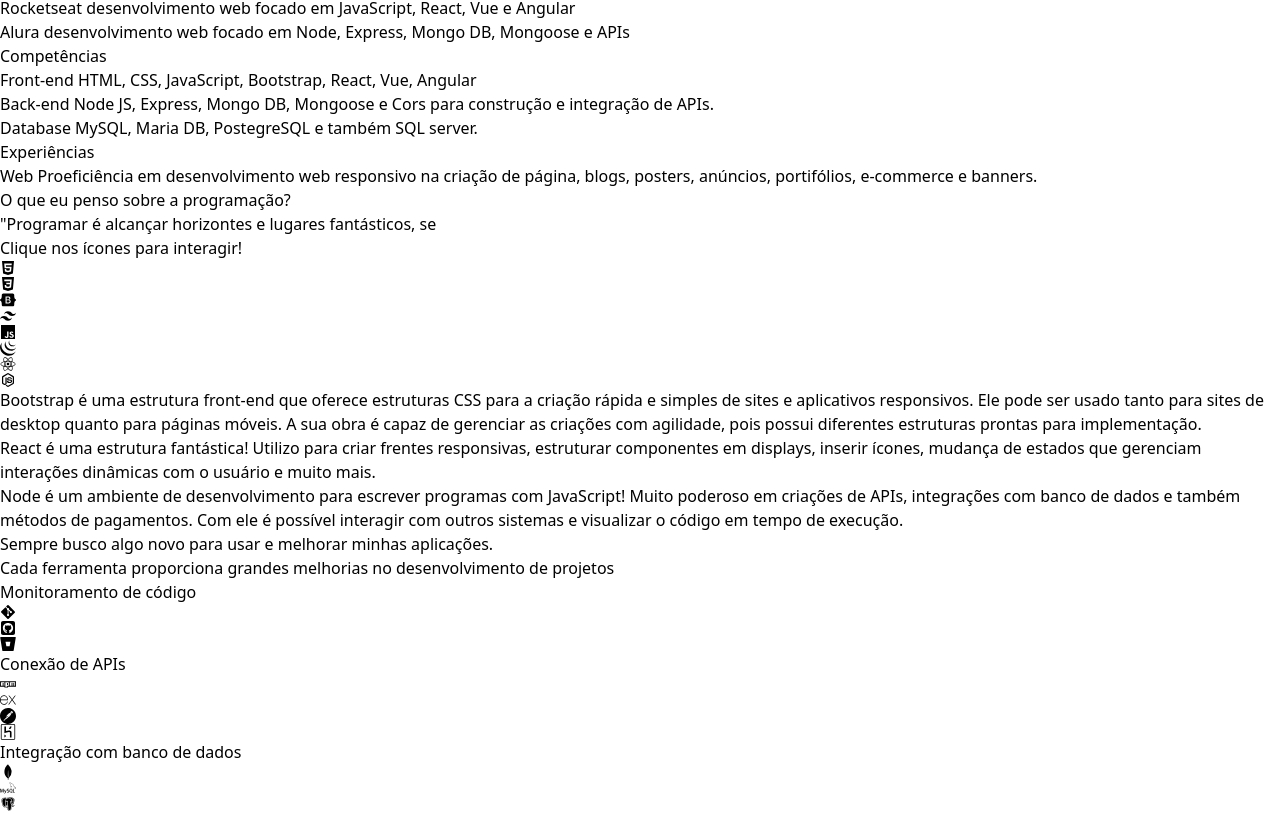
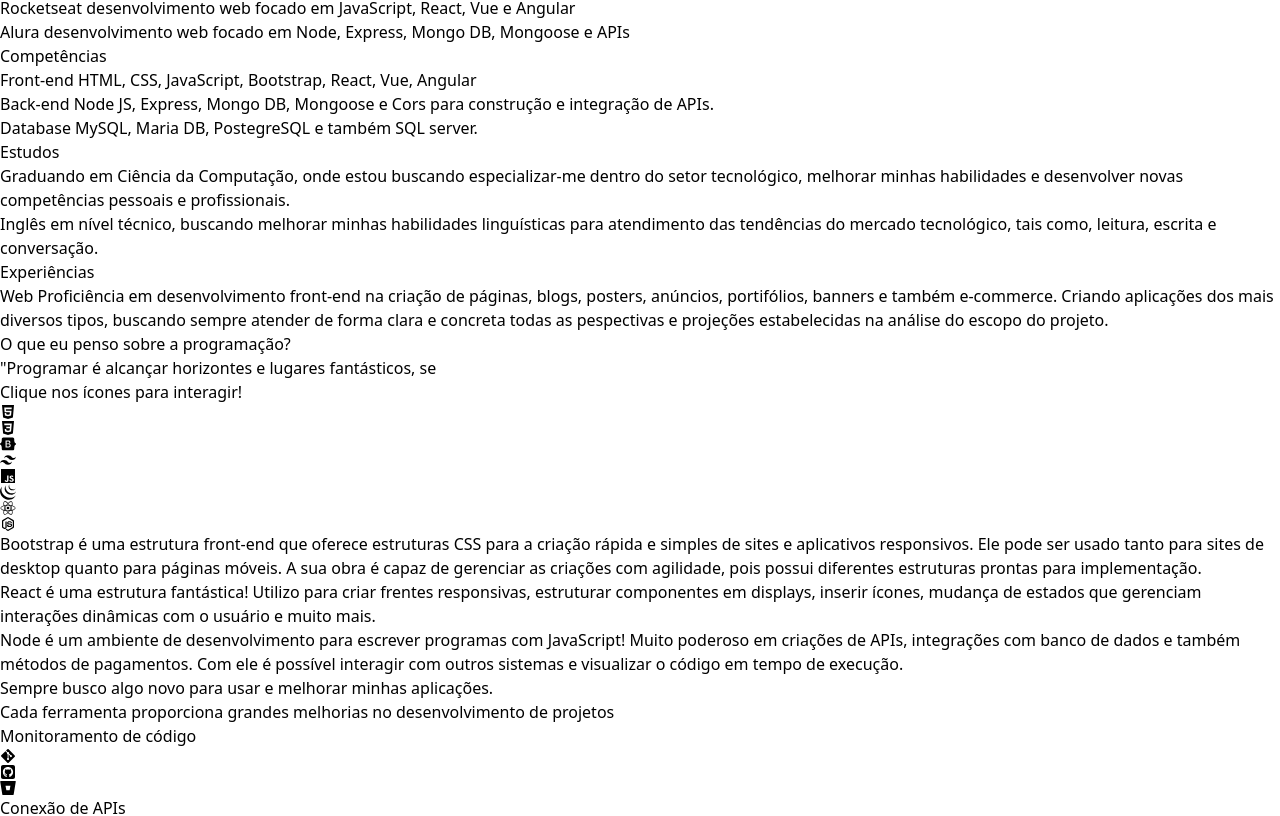
Before and after one commit to wesley-silv/Portfolio-React-JS, a React (Vite) app: page / in a window 1280 px wide. Shown: the part 1371-2187 px from the top of the page. Built offline with nearby package versions, Linux system fonts and the light colour scheme.

Commit message:
style(banner, description, media and tools.): was changed and incremmeted new styles and components

```diff
--- a/src/components/banner.jsx
+++ b/src/components/banner.jsx
@@ -15,7 +15,7 @@
 
   return (
 
-    <div className="mx-36 my-12 mb-12">
+    <div className="my-16 text-center">
       <h1 className="mb-4 text-5xl font-extrabold italic text-indigo-800 drop-shadow-lg">
       {words[indexWord]}
       </h1>
--- a/src/components/description.jsx
+++ b/src/components/description.jsx
@@ -9,7 +9,7 @@
           Wesley da Silva
           </h4>
           <p>
-            <span className="text-blue-500 text-lg font-bold">Ciência da computação</span> <br /> Cursando o 5º período pela Universidade Anhembi Morumbi - SP
+            <span className="text-blue-900 text-lg font-bold">Ciência da computação</span> <br /> Cursando o 5º período pela Universidade Anhembi Morumbi - SP
           </p>
         </article>
 
@@ -22,8 +22,8 @@
             Esta decisão com certeza foi uma das melhores decisões que eu já fiz, pois, ela me mostrou o quanto é gratificante ver tão de perto o resultado de todo o meu trabalho.
           </p>
           <p className="m-2">
-            <span className="text-blue-500 text-lg font-bold">Rocketseat</span> desenvolvimento web focado em JavaScript, React, Vue e Angular <br />
-            <span className="text-blue-500 text-lg font-bold">Alura</span> desenvolvimento web focado em Node, Express, Mongo DB, Mongoose e APIs
+            <span className="text-blue-900 text-lg font-bold">Rocketseat</span> desenvolvimento web focado em JavaScript, React, Vue e Angular <br />
+            <span className="text-blue-900 text-lg font-bold">Alura</span> desenvolvimento web focado em Node, Express, Mongo DB, Mongoose e APIs
           </p>
         </article>
         <article className="bg-gray-300 flex flex-col items-center shadow-xl rounded-md p-8 m-4 max-lg:mx-auto lg:h-[380px] lg:hover:scale-110 duration-200 lg:hover:cursor-pointer">
@@ -31,19 +31,31 @@
             Competências
           </h4>
           <p className="drop-shadow-lg">
-            <span className="text-blue-500 text-lg font-bold">Front-end</span> HTML, CSS, JavaScript, Bootstrap, React, Vue, Angular <br />
-            <span className="text-blue-500 text-lg font-bold">Back-end</span> Node JS, Express, Mongo DB, Mongoose e Cors para construção e integração de APIs. <br />
-            <span className="text-blue-500 text-lg font-bold">Database</span> MySQL, Maria DB, PostegreSQL e também SQL server. <br />
+            <span className="text-blue-900 text-lg font-bold">Front-end</span> HTML, CSS, JavaScript, Bootstrap, React, Vue, Angular <br />
+            <span className="text-blue-900 text-lg font-bold">Back-end</span> Node JS, Express, Mongo DB, Mongoose e Cors para construção e integração de APIs. <br />
+            <span className="text-blue-900 text-lg font-bold">Database</span> MySQL, Maria DB, PostegreSQL e também SQL server. <br />
           </p>
         </article>
       </section>
-      <section>
-        <article className="bg-gray-300 flex flex-col items-center shadow-xl rounded-md p-8 m-4 max-lg:mx-auto lg:h-[380px]">
+      <section className="flex flex-row max-lg:flex-col justify-between items-center max-lg:mx-4">
+        <article className="bg-gray-300 flex flex-col items-center shadow-xl rounded-md p-8 m-4 max-lg:mx-auto lg:h-[380px] lg:hover:scale-110 duration-200 lg:hover:cursor-pointer">
+            <h4 className="m-4 text-blue-700 text-2xl text-center font-bold drop-shadow-lg">
+              Estudos
+            </h4>
+            <p className="drop-shadow-lg">
+              <span className="text-blue-900 text-lg font-bold">Graduando </span>em Ciência da Computação, onde estou buscando especializar-me dentro do setor tecnológico, melhorar minhas habilidades e desenvolver novas competências pessoais e profissionais.
+            </p>
+            <p className="drop-shadow-lg">
+              <span className="text-blue-900 text-lg font-bold">Inglês </span>em nível técnico, buscando melhorar minhas habilidades linguísticas para atendimento das tendências do mercado tecnológico, tais como, leitura, escrita e conversação.
+            </p>
+          </article>
+          <article className="bg-gray-300 flex flex-col items-center shadow-xl rounded-md p-8 m-4 max-lg:mx-auto lg:h-[380px] lg:hover:scale-110 duration-200 lg:hover:cursor-pointer">
             <h4 className="m-4 text-blue-700 text-2xl text-center font-bold drop-shadow-lg">
               Experiências
             </h4>
             <p className="drop-shadow-lg">
-              <span className="text-blue-500 text-lg font-bold">Web </span>Proeficiência em desenvolvimento web responsivo na criação de página, blogs, posters, anúncios, portifólios, e-commerce e banners.<br />
+              <span className="text-blue-900 text-lg font-bold ">Web </span>Proficiência em desenvolvimento front-end na criação de páginas, blogs, posters, anúncios, portifólios, banners e também e-commerce.
+              Criando aplicações dos mais diversos tipos, buscando sempre atender de forma clara e concreta todas as pespectivas e projeções estabelecidas na análise do escopo do projeto.
             </p>
           </article>
       </section>
--- a/src/components/media.jsx
+++ b/src/components/media.jsx
@@ -13,8 +13,8 @@
     setIsSlide(!isSlide)
   }
 
-  const buttonOpen = <IoIosArrowDroprightCircle className='mx-4 my-2 text-blue-600 size-8 hover:cursor-pointer hover:border-collapse duration-600'  title='Clique para abrir' onClick={mediaOpen}/>
-  const buttonClose = <IoIosArrowDropdownCircle className='mx-4 my-2 text-blue-600 size-8 hover:cursor-pointer hover:border-collapse duration-500'  title='Clique para fechar' onClick={mediaOpen}/>
+  const buttonOpen = <IoIosArrowDroprightCircle className='mx-4 my-2 text-blue-600 size-8 hover:cursor-pointer hover:border-collapse duration-600'  title='Clique para fechar' onClick={mediaOpen}/>
+  const buttonClose = <IoIosArrowDropdownCircle className='mx-4 my-2 text-blue-600 size-8 hover:cursor-pointer hover:border-collapse duration-600'  title='Clique para abrir' onClick={mediaOpen}/>
 
   return (
     <div className="fixed z-10">
@@ -22,7 +22,7 @@
         isOpen ? buttonOpen : buttonClose
       }
       {
-        isSlide ? <section className="bg-gray-200 inline-block absolute z-10 mx-1 px-4 rounded ">
+        isSlide ? <section className="bg-blue-300 inline-block absolute z-10 mx-1 px-4 rounded border-solid border-2 border-blue-500">
         <a href='https://github.com/wesley-silv' target="_blank">
           <SiGithub className='m-3 text-black size-7 hover:cursor-pointer hover:border-collapse  hover:scale-125' target='_blank' title='Ir para o GitHub'/>
         </a>
--- a/src/components/tools.jsx
+++ b/src/components/tools.jsx
@@ -4,7 +4,7 @@
 
 const Tools = () => {
   return (
-    <div className="bg-gray-300 p-16 mx-8 my-16 rounded shadow-lg drop-shadow-lg bg-gradient-to-t from-gray-400 to-gray-300">
+    <div className="p-12 mx-8 my-16 rounded shadow-lg drop-shadow-lg bg-gradient-to-b from-blue-200 to-gray-400">
 
       <h2 className="text-center text-2xl text-blue-700 font-bold pb-2 uppercase">
         Sempre busco algo novo para usar e melhorar minhas aplicações.
```
